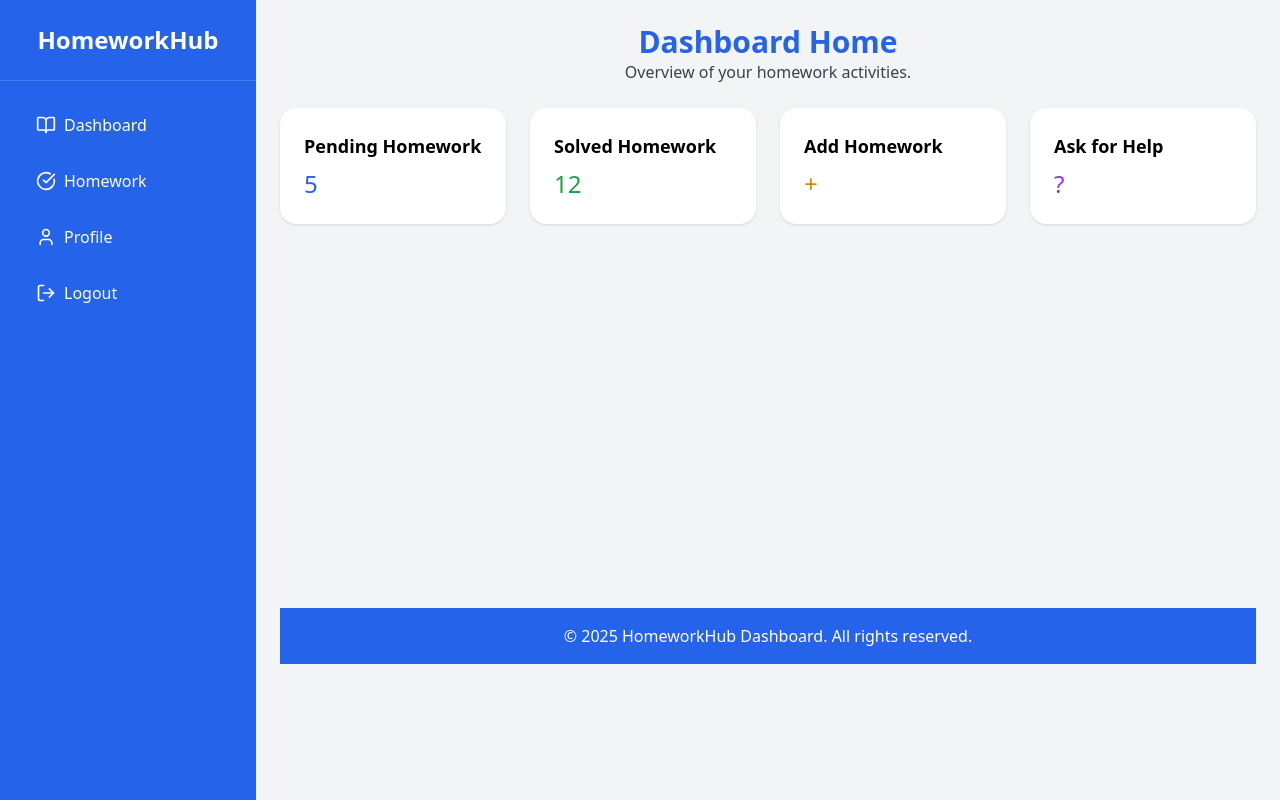
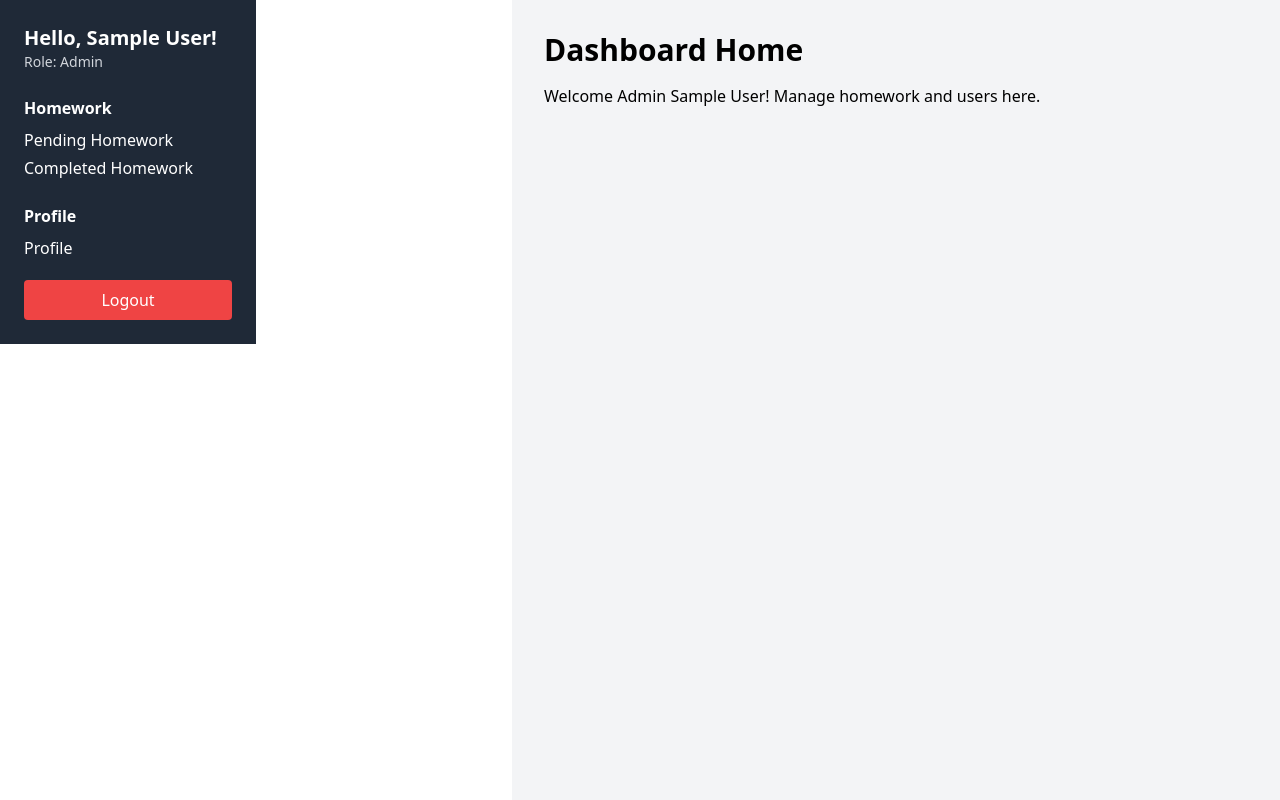
Before and after one commit to janak2019/HomeWorkSite, a React (Vite) app: page /dashboard in a window 1280 px wide. Built offline with nearby package versions, Linux system fonts and the light colour scheme; sample sign-in values are in the browser's storage.

Commit message:
all fixed

```diff
--- a/src/App.jsx
+++ b/src/App.jsx
@@ -1,16 +1,18 @@
 import React from "react";
 import { Routes, Route } from "react-router-dom";
 import Layout from "./layout/Layout";
-import Contact from "./pages/Contact";
 import Home from "./pages/Home";
-import About from "./pages/About";
 import Login from "./pages/Login";
 import Register from "./pages/Register";
+import Contact from "./pages/Contact";
+import About from "./pages/About";
+
+import DashboardLayout from "./layout/DashboardLayout";
 import DashboardHome from "./pages/dashboard/DashboardHome";
-import DashboardLayout from "./layout/DashboardLayout";
-import HomeworkList from "./pages/dashboard/HomeworkList";
+import HomeworkPage from "./pages/dashboard/HomeworkPage";
 import Profile from "./pages/dashboard/Profile";
 
+import ProtectedRoute from "./components/ProtectedRoute";
 
 function App() {
   return (
@@ -24,11 +26,23 @@ function App() {
         <Route path="about" element={<About />} />
       </Route>
 
-  {/* Dashboard routes */}
-  <Route path="/dashboard" element={<DashboardLayout />}>
+      {/* Dashboard routes with protection */}
+      <Route
+        path="/dashboard"
+        element={
+          <ProtectedRoute>
+            <DashboardLayout />
+          </ProtectedRoute>
+        }
+      >
         <Route index element={<DashboardHome />} />
-  <Route path="homework" element={<HomeworkList />} />
         <Route path="profile" element={<Profile />} />
+
+        {/* Homework Routes */}
+        <Route
+          path="homework/:type"
+          element={<HomeworkPage />}
+        />
       </Route>
     </Routes>
   );
--- /dev/null
+++ b/src/components/ProtectedRoute.jsx
@@ -0,0 +1,22 @@
+import React from "react";
+import { Navigate } from "react-router-dom";
+
+// role = "user" or "admin"
+// If no role is passed, it just checks if user is logged in
+const ProtectedRoute = ({ children, role }) => {
+  const user = JSON.parse(localStorage.getItem("user"));
+
+  if (!user) {
+    // Not logged in
+    return <Navigate to="/login" replace />;
+  }
+
+  if (role && user.role !== role) {
+    // Logged in but role mismatch
+    return <Navigate to="/" replace />;
+  }
+
+  return children;
+};
+
+export default ProtectedRoute;
--- a/src/layout/DashboardLayout.jsx
+++ b/src/layout/DashboardLayout.jsx
@@ -1,49 +1,88 @@
-import React from "react";
-import { Link, Outlet } from "react-router-dom";
-import { BookOpen, CheckCircle, User, LogOut } from "lucide-react";
+import React, { useState } from "react";
+import { Outlet, Link, useNavigate, useLocation } from "react-router-dom";
 
 const DashboardLayout = () => {
+  const user = JSON.parse(localStorage.getItem("user"));
+  const navigate = useNavigate();
+  const location = useLocation();
+  const [sidebarOpen, setSidebarOpen] = useState(false); // sidebar toggle
+
+  const handleLogout = () => {
+    localStorage.removeItem("user");
+    navigate("/login");
+  };
+
+  const isActive = (path) => location.pathname === path;
+
   return (
-    <div className="flex min-h-screen bg-gray-100">
+    <div className="flex min-h-screen">
+      {/* Mobile Hamburger Button */}
+      <div className="md:hidden fixed top-4 left-4 z-50">
+        <button
+          onClick={() => setSidebarOpen(!sidebarOpen)}
+          className="p-2 bg-gray-800 text-white rounded"
+        >
+          {sidebarOpen ? "✖" : "☰"}
+        </button>
+      </div>
+
       {/* Sidebar */}
-      <aside className="w-64 bg-blue-600 text-white flex flex-col">
-        <div className="p-6 text-center border-b border-blue-500">
-          <h1 className="text-2xl font-bold">HomeworkHub</h1>
+      <aside
+        className={`fixed md:static top-0 left-0 h-full bg-gray-800 text-white p-6 flex flex-col justify-between transform transition-transform duration-300 ease-in-out
+        ${sidebarOpen ? "translate-x-0" : "-translate-x-full"} md:translate-x-0 w-64 z-40`}
+      >
+        <div>
+          {/* Greeting */}
+          <div className="mb-6">
+            <h2 className="text-xl font-bold">Hello, {user?.name}!</h2>
+            <p className="text-sm text-gray-300 capitalize">Role: {user?.role}</p>
+          </div>
+
+          {/* Navigation Menu */}
+          <ul>
+            <li className="font-semibold mt-2 mb-2">Homework</li>
+            {user?.role === "user" && (
+              <>
+                <li className={`mb-1 ${isActive("/dashboard/homework/completed") ? "text-yellow-300" : ""}`}>
+                  <Link to="/dashboard/homework/completed">Completed Homework</Link>
+                </li>
+                <li className={`mb-1 ${isActive("/dashboard/homework/pending-requested") ? "text-yellow-300" : ""}`}>
+                  <Link to="/dashboard/homework/pending-requested">Pending Requested Homework</Link>
+                </li>
+              </>
+            )}
+            {user?.role === "admin" && (
+              <>
+                <li className={`mb-1 ${isActive("/dashboard/homework/pending") ? "text-yellow-300" : ""}`}>
+                  <Link to="/dashboard/homework/pending">Pending Homework</Link>
+                </li>
+                <li className={`mb-1 ${isActive("/dashboard/homework/completed") ? "text-yellow-300" : ""}`}>
+                  <Link to="/dashboard/homework/completed">Completed Homework</Link>
+                </li>
+              </>
+            )}
+
+            <li className="font-semibold mt-6 mb-2">Profile</li>
+            <li className={`mb-1 ${isActive("/dashboard/profile") ? "text-yellow-300" : ""}`}>
+              <Link to="/dashboard/profile">Profile</Link>
+            </li>
+          </ul>
         </div>
-        <nav className="flex-1 p-6 space-y-4">
-          <Link
-            to="/dashboard"
-            className="flex items-center gap-2 hover:bg-blue-500 px-3 py-2 rounded"
+
+        {/* Logout Button */}
+        <div>
+          <button
+            onClick={handleLogout}
+            className="mt-4 w-full bg-red-500 hover:bg-red-600 text-white py-2 rounded"
           >
-            <BookOpen className="w-5 h-5" /> Dashboard
-          </Link>
-          <Link
-            to="/dashboard/homework"
-            className="flex items-center gap-2 hover:bg-blue-500 px-3 py-2 rounded"
-          >
-            <CheckCircle className="w-5 h-5" /> Homework
-          </Link>
-          <Link
-            to="/dashboard/profile"
-            className="flex items-center gap-2 hover:bg-blue-500 px-3 py-2 rounded"
-          >
-            <User className="w-5 h-5" /> Profile
-          </Link>
-          <button
-            onClick={() => {
-              localStorage.removeItem("token");
-              window.location.href = "/login";
-            }}
-            className="flex items-center gap-2 hover:bg-red-500 px-3 py-2 rounded w-full"
-          >
-            <LogOut className="w-5 h-5" /> Logout
+            Logout
           </button>
-        </nav>
+        </div>
       </aside>
 
-      {/* Main content */}
-      <main className="flex-1 p-6">
-        <Outlet /> {/* Nested routes will render here */}
+      {/* Main Content */}
+      <main className="flex-1 p-8 bg-gray-100 md:ml-64">
+        <Outlet />
       </main>
     </div>
   );
--- a/src/pages/dashboard/DashboardHome.jsx
+++ b/src/pages/dashboard/DashboardHome.jsx
@@ -1,38 +1,16 @@
 import React from "react";
-import DashboardFooter from "../../components/DashboardFooter";
 
 const DashboardHome = () => {
+  const user = JSON.parse(localStorage.getItem("user"));
+
   return (
-    <div className="flex flex-col min-h-[80vh]">
-      <div className="text-center mb-6">
-        <h1 className="text-3xl font-bold text-blue-600">Dashboard Home</h1>
-        <p className="text-gray-700">Overview of your homework activities.</p>
-      </div>
-
-      {/* Dashboard cards or content */}
-      <div className="grid sm:grid-cols-2 lg:grid-cols-4 gap-6">
-        {/* Example cards */}
-        <div className="bg-white p-6 rounded-2xl shadow">
-          <h3 className="font-bold text-lg">Pending Homework</h3>
-          <p className="text-blue-600 text-2xl mt-2">5</p>
-        </div>
-        <div className="bg-white p-6 rounded-2xl shadow">
-          <h3 className="font-bold text-lg">Solved Homework</h3>
-          <p className="text-green-600 text-2xl mt-2">12</p>
-        </div>
-        <div className="bg-white p-6 rounded-2xl shadow">
-          <h3 className="font-bold text-lg">Add Homework</h3>
-          <p className="text-yellow-600 text-2xl mt-2">+</p>
-        </div>
-        <div className="bg-white p-6 rounded-2xl shadow">
-          <h3 className="font-bold text-lg">Ask for Help</h3>
-          <p className="text-purple-600 text-2xl mt-2">?</p>
-        </div>
-      </div>
-
-      <div className="mt-auto">
-        <DashboardFooter />
-      </div>
+    <div>
+      <h1 className="text-3xl font-bold mb-4">Dashboard Home</h1>
+      {user?.role === "user" ? (
+        <p>Welcome {user.name}! Check your homework below.</p>
+      ) : (
+        <p>Welcome Admin {user.name}! Manage homework and users here.</p>
+      )}
     </div>
   );
 };
--- /dev/null
+++ b/src/pages/dashboard/HomeworkPage.jsx
@@ -0,0 +1,50 @@
+import React from "react";
+import { useParams, Navigate } from "react-router-dom";
+
+const HomeworkPage = () => {
+  const { type } = useParams();
+  const user = JSON.parse(localStorage.getItem("user"));
+
+  // Role-based access control
+  const allowedTypesForUser = ["completed", "pending-requested"];
+  const allowedTypesForAdmin = ["completed", "pending"];
+
+  if (
+    (user.role === "user" && !allowedTypesForUser.includes(type)) ||
+    (user.role === "admin" && !allowedTypesForAdmin.includes(type))
+  ) {
+    return <Navigate to="/dashboard" replace />;
+  }
+
+  let title = "";
+  let content = "";
+
+  if (user?.role === "user") {
+    if (type === "completed") {
+      title = "Completed Homework";
+      content = "Here is the list of homework you have completed.";
+    } else if (type === "pending-requested") {
+      title = "Pending Requested Homework";
+      content = "Here is the list of homework you requested but haven’t completed yet.";
+    }
+  }
+
+  if (user?.role === "admin") {
+    if (type === "completed") {
+      title = "Completed Homework";
+      content = "List of homework completed by all users.";
+    } else if (type === "pending") {
+      title = "Pending Homework";
+      content = "List of homework that is pending and needs review or completion.";
+    }
+  }
+
+  return (
+    <div>
+      <h1 className="text-2xl font-bold mb-4">{title}</h1>
+      <p>{content}</p>
+    </div>
+  );
+};
+
+export default HomeworkPage;
--- a/src/pages/dashboard/Profile.jsx
+++ b/src/pages/dashboard/Profile.jsx
@@ -1,54 +1,14 @@
-import React, { useEffect, useState } from "react";
-import axios from "axios";
+import React from "react";
 
 const Profile = () => {
-  const [user, setUser] = useState(null);
-  const [loading, setLoading] = useState(true);
-
-  useEffect(() => {
-    const fetchProfile = async () => {
-      const token = localStorage.getItem("token");
-      if (!token) {
-        setLoading(false);
-        return;
-      }
-
-      try {
-        const res = await axios.get("https://homeworksiteserver.onrender.com/api/user/profile", {
-          headers: { Authorization: `Bearer ${token}` },
-        });
-        setUser(res.data.user);
-      } catch (err) {
-        console.error(err);
-        alert("Failed to fetch profile");
-      } finally {
-        setLoading(false);
-      }
-    };
-
-    fetchProfile();
-  }, []);
-
-  if (loading) return <div className="text-center mt-20">Loading...</div>;
-  if (!user)
-    return <div className="text-center mt-20 text-red-500">You are not logged in.</div>;
+  const user = JSON.parse(localStorage.getItem("user"));
 
   return (
-    <div className="max-w-2xl mx-auto bg-white p-6 rounded-2xl shadow">
-      <h1 className="text-3xl font-bold text-blue-600 mb-6">Profile</h1>
-      <p className="text-gray-700 mb-2"><strong>Full Name:</strong> {user.fullName}</p>
-      <p className="text-gray-700 mb-2"><strong>Email:</strong> {user.email}</p>
-      <p className="text-gray-700 mb-2"><strong>Joined:</strong> {new Date(user.createdAt).toLocaleDateString()}</p>
-
-      <button
-        className="mt-4 bg-red-500 text-white px-4 py-2 rounded hover:bg-red-600"
-        onClick={() => {
-          localStorage.removeItem("token");
-          window.location.href = "/login";
-        }}
-      >
-        Logout
-      </button>
+    <div>
+      <h1 className="text-2xl font-bold mb-4">Profile</h1>
+      <p>Name: {user?.name}</p>
+      <p>Role: {user?.role}</p>
+      <p>Email: {user?.email || "user@example.com"}</p>
     </div>
   );
 };
```
Also changed, not shown: src/pages/dashboard/HomeworkList.jsx (deleted, +0 -62 lines). Lines whose indentation alone changed are shown as unchanged.
